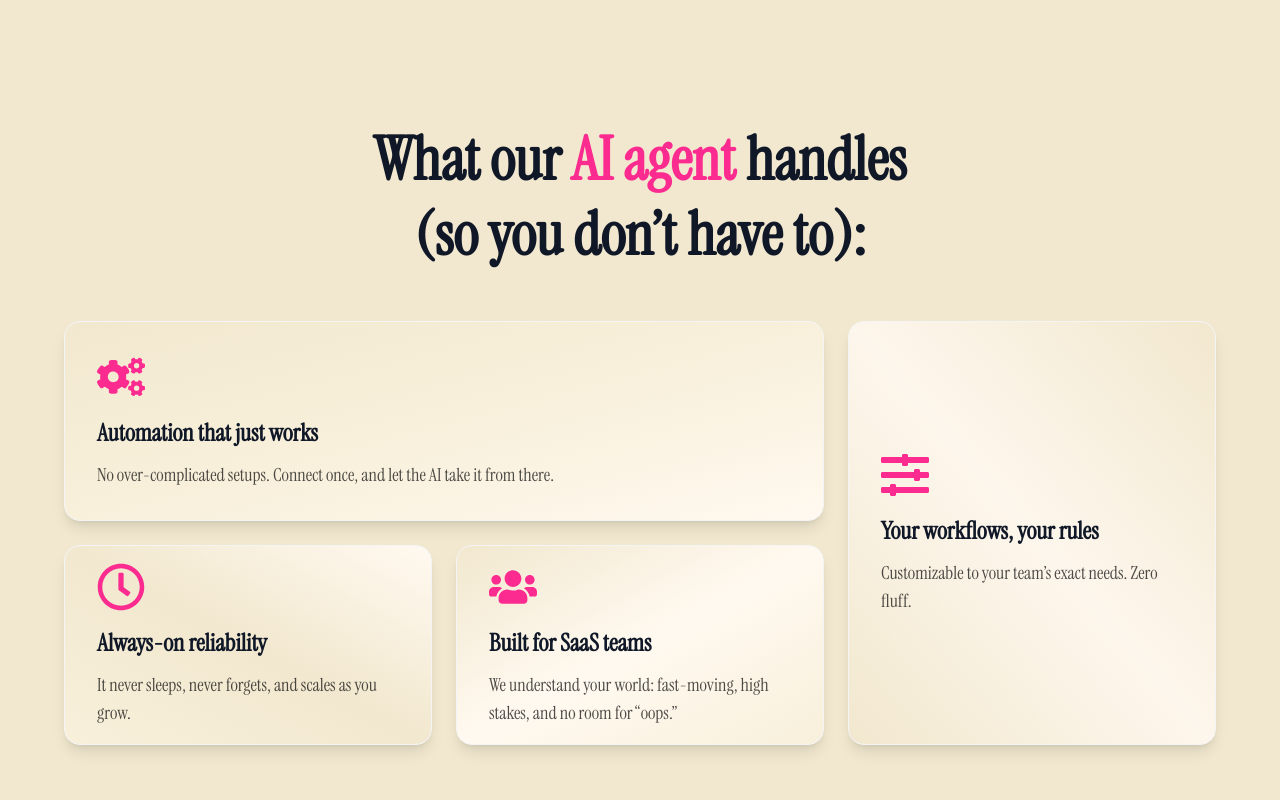
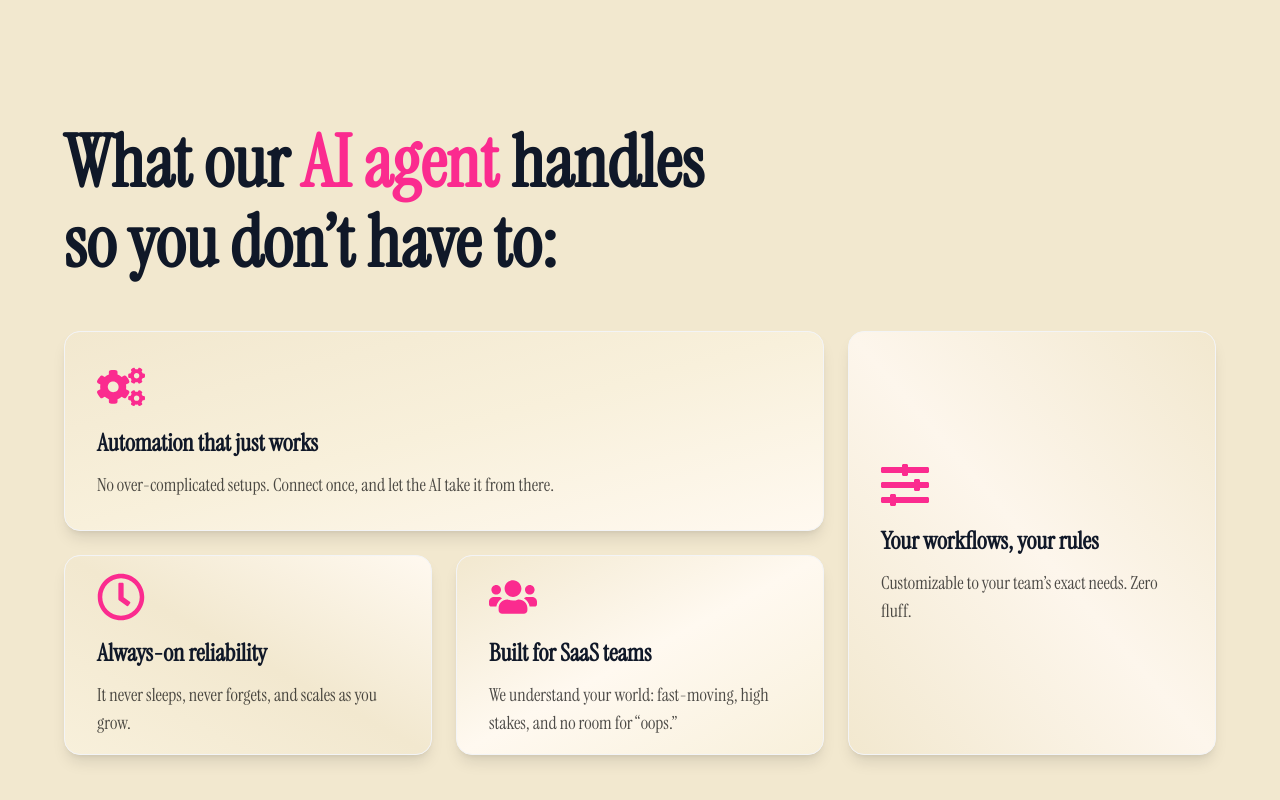
Before and after one commit to FahadBinQaiser/Parallax, a React (Vite) app: page / in a window 1280 px wide. Shown: the part 2620-3420 px from the top of the page. Built offline with nearby package versions, Linux system fonts and the light colour scheme.

Commit message:
Changing stuff

```diff
--- a/src/components/FeatureSection/FeatureSection.jsx
+++ b/src/components/FeatureSection/FeatureSection.jsx
@@ -1,5 +1,5 @@
 import React from "react";
-import Gradient from "../UI_Components/gradient";
+import Gradient from "../UI_Components/Gradient";
 import { FaCogs, FaSlidersH, FaRegClock, FaUsers } from "react-icons/fa";
 
 export default function FeaturesSection() {
@@ -32,10 +32,10 @@ export default function FeaturesSection() {
 
   return (
     <section className="text-[#000000]/70 py-20 px-6 md:px-0">
-      <div className="max-w-6xl mx-auto text-center space-y-12">
-        <h2 className="text-4xl sm:text-6xl font-bold text-gray-900 leading-tight">
+      <div className="max-w-6xl mx-auto space-y-12">
+        <h2 className="text-5xl sm:text-6xl md:text-7xl font-bold text-gray-900 leading-20">
           What our <span className="text-[#FB2B8F]">AI agent</span> handles
-          <br /> (so you don’t have to):
+          <br /> so you don’t have to:
         </h2>
 
         <div className="grid grid-cols-1 md:grid-cols-3 auto-rows-[200px] gap-6 text-left">
```
